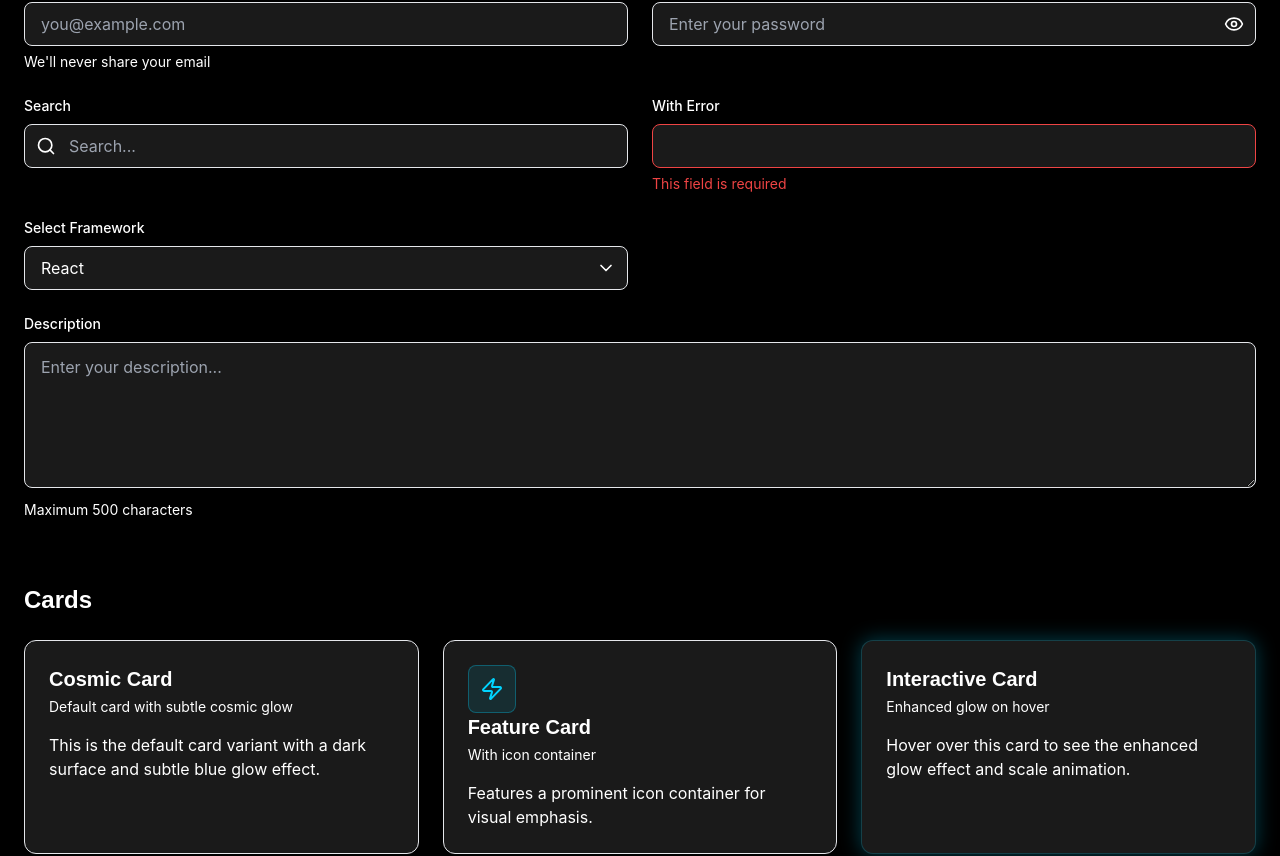
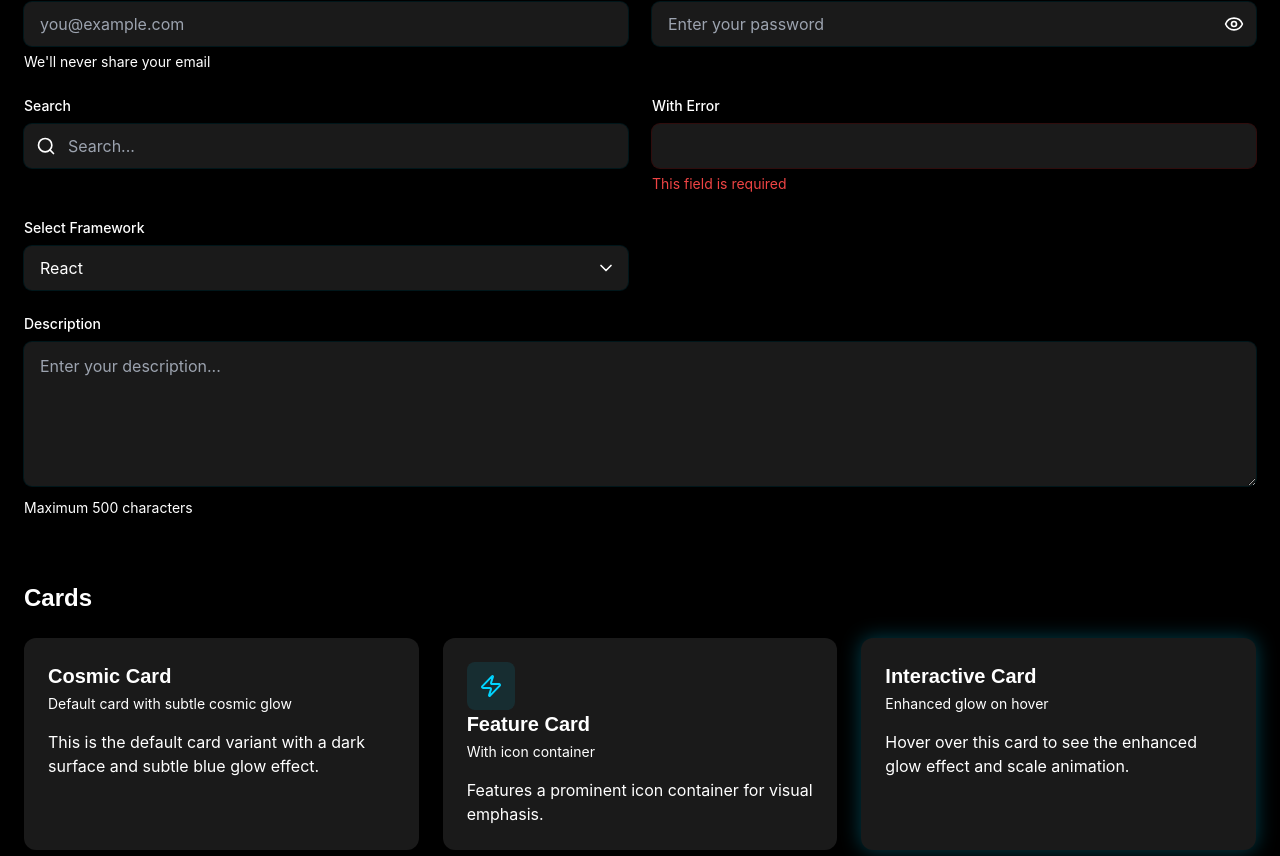
Before and after one commit to diegocconsolini/OrizonQA, a Next.js app: page /showcase in a window 1280 px wide. Shown: the part 779-1635 px from the top of the page. Built offline with nearby package versions, Linux system fonts and the light colour scheme.

Commit message:
Auto-commit: 2025-11-30 01:00:25

```diff
--- a/app/components/ui/Button.jsx
+++ b/app/components/ui/Button.jsx
@@ -34,10 +34,10 @@ export default function Button({
 
   // Variant styles
   const variants = {
-    primary: 'bg-primary hover:bg-primary-hover active:bg-primary-active text-black shadow-glow-primary hover:shadow-glow-primary-lg active:scale-95 focus:ring-primary',
-    secondary: 'bg-quantum hover:bg-quantum-light text-white shadow-[0_0_20px_rgba(106,0,255,0.3)] hover:shadow-[0_0_40px_rgba(106,0,255,0.5)] active:scale-95 focus:ring-quantum',
-    ghost: 'bg-transparent border border-primary text-primary hover:bg-primary/10 hover:shadow-glow-primary active:bg-primary/20 focus:ring-primary',
-    icon: 'bg-surface-dark text-primary border border-surface-hover-dark hover:bg-surface-hover-dark hover:shadow-glow-primary active:scale-95 focus:ring-primary',
+    primary: 'bg-primary hover:bg-primary-hover active:bg-primary-active text-black shadow-glow-primary hover:shadow-glow-primary-lg active:scale-[0.98] focus:ring-primary focus:ring-opacity-50',
+    secondary: 'bg-quantum hover:bg-quantum-light text-white shadow-[0_0_20px_rgba(106,0,255,0.3)] hover:shadow-[0_0_40px_rgba(106,0,255,0.5)] active:scale-[0.98] focus:ring-quantum focus:ring-opacity-50',
+    ghost: 'bg-transparent text-primary hover:bg-primary/10 hover:shadow-glow-primary active:bg-primary/15 focus:ring-primary focus:ring-opacity-30',
+    icon: 'bg-surface-dark text-primary hover:bg-surface-hover-dark hover:shadow-glow-primary active:scale-[0.98] focus:ring-primary focus:ring-opacity-30',
   };
 
   // Size styles
--- a/app/components/ui/Card.jsx
+++ b/app/components/ui/Card.jsx
@@ -28,12 +28,12 @@ export default function Card({
   // Base card styles
   const baseStyles = 'rounded-xl p-6 transition-all duration-200 ease-out';
 
-  // Variant styles
+  // Variant styles - borderless Interstellar style
   const variants = {
-    cosmic: 'bg-surface-dark border border-border-dark shadow-soft hover:shadow-glow-primary/50',
-    feature: 'bg-surface-dark border border-border-dark shadow-soft',
-    interactive: 'bg-surface-dark border border-primary/20 shadow-glow-primary hover:shadow-glow-primary-lg hover:scale-[1.02] cursor-pointer',
-    gradient: 'bg-gradient-surface border border-border-dark shadow-medium',
+    cosmic: 'bg-surface-dark shadow-soft hover:shadow-glow-primary/50',
+    feature: 'bg-surface-dark shadow-soft',
+    interactive: 'bg-surface-dark shadow-glow-primary hover:shadow-glow-primary-lg hover:scale-[1.02] cursor-pointer',
+    gradient: 'bg-gradient-surface shadow-medium',
   };
 
   // Hoverable enhancement (if variant is not already interactive)
@@ -115,14 +115,14 @@ export function CardFooter({ children, className = '', ...props }) {
  */
 export function CardIcon({ children, variant = 'primary', className = '', ...props }) {
   const variants = {
-    primary: 'bg-primary/10 border-primary/30 text-primary shadow-glow-primary/30',
-    accent: 'bg-accent/10 border-accent/30 text-accent shadow-glow-accent/30',
-    quantum: 'bg-quantum/10 border-quantum/30 text-quantum',
+    primary: 'bg-primary/10 text-primary shadow-glow-primary/30',
+    accent: 'bg-accent/10 text-accent shadow-glow-accent/30',
+    quantum: 'bg-quantum/10 text-quantum shadow-[0_0_20px_rgba(106,0,255,0.3)]',
   };
 
   return (
     <div
-      className={`w-12 h-12 rounded-lg flex items-center justify-center border ${variants[variant]} ${className}`}
+      className={`w-12 h-12 rounded-lg flex items-center justify-center ${variants[variant]} ${className}`}
       {...props}
     >
       {children}
--- a/app/components/ui/Input.jsx
+++ b/app/components/ui/Input.jsx
@@ -36,10 +36,10 @@ export default function Input({
   // Base input styles
   const baseStyles = 'w-full h-11 px-4 bg-surface-dark border rounded-lg font-secondary text-base text-white placeholder:text-text-muted-dark transition-all duration-200 ease-out disabled:opacity-50 disabled:cursor-not-allowed';
 
-  // Border styles (normal, focused, error)
+  // Border styles (normal, focused, error) - borderless Interstellar style
   const borderStyles = error
-    ? 'border-error focus:border-error focus:ring-2 focus:ring-error/50'
-    : 'border-border-dark focus:border-primary focus:ring-2 focus:ring-primary/50';
+    ? 'border-0 focus:ring-2 focus:ring-error/30 shadow-[0_0_0_1px_rgba(239,68,68,0.2)]'
+    : 'border-0 focus:ring-2 focus:ring-primary/30 shadow-[0_0_0_1px_rgba(0,212,255,0.1)]';
 
   // Icon padding adjustments
   const iconPaddingStyles = icon
--- a/app/components/ui/Modal.jsx
+++ b/app/components/ui/Modal.jsx
@@ -94,7 +94,7 @@ export default function Modal({
       {/* Modal Container */}
       <div
         ref={modalRef}
-        className={`relative w-full ${sizes[size]} bg-surface-dark border border-border-dark rounded-2xl shadow-xl overflow-hidden animate-scaleIn ${className}`}
+        className={`relative w-full ${sizes[size]} bg-surface-dark rounded-2xl shadow-xl overflow-hidden animate-scaleIn ${className}`}
         role="dialog"
         aria-modal="true"
         {...props}
--- a/app/components/ui/Select.jsx
+++ b/app/components/ui/Select.jsx
@@ -28,10 +28,10 @@ export default function Select({
   // Base select styles
   const baseStyles = 'w-full h-11 px-4 pr-10 bg-surface-dark border rounded-lg font-secondary text-base text-white appearance-none cursor-pointer transition-all duration-200 ease-out disabled:opacity-50 disabled:cursor-not-allowed';
 
-  // Border styles (normal, focused, error)
+  // Border styles (normal, focused, error) - borderless Interstellar style
   const borderStyles = error
-    ? 'border-error focus:border-error focus:ring-2 focus:ring-error/50'
-    : 'border-border-dark focus:border-primary focus:ring-2 focus:ring-primary/50';
+    ? 'border-0 focus:ring-2 focus:ring-error/30 shadow-[0_0_0_1px_rgba(239,68,68,0.2)]'
+    : 'border-0 focus:ring-2 focus:ring-primary/30 shadow-[0_0_0_1px_rgba(0,212,255,0.1)]';
 
   // Combine classes
   const selectClasses = `${baseStyles} ${borderStyles} ${className}`;
--- a/app/components/ui/Tag.jsx
+++ b/app/components/ui/Tag.jsx
@@ -35,29 +35,29 @@ export default function Tag({
   // Base styles
   const baseStyles = 'inline-flex items-center gap-1.5 font-secondary font-medium rounded-md transition-all duration-200 ease-out';
 
-  // Variant styles
+  // Variant styles - borderless Interstellar style
   const variants = {
     primary: outlined
-      ? 'bg-primary/10 border border-primary/30 text-primary'
+      ? 'bg-primary/10 text-primary'
       : 'bg-primary text-black',
     accent: outlined
-      ? 'bg-accent/10 border border-accent/30 text-accent'
+      ? 'bg-accent/10 text-accent'
       : 'bg-accent text-black',
     quantum: outlined
-      ? 'bg-quantum/10 border border-quantum/30 text-quantum'
+      ? 'bg-quantum/10 text-quantum'
       : 'bg-quantum text-white',
     success: outlined
-      ? 'bg-success/10 border border-success/30 text-success'
+      ? 'bg-success/10 text-success'
       : 'bg-success text-white',
     error: outlined
-      ? 'bg-error/10 border border-error/30 text-error'
+      ? 'bg-error/10 text-error'
       : 'bg-error text-white',
     warning: outlined
-      ? 'bg-warning/10 border border-warning/30 text-warning'
+      ? 'bg-warning/10 text-warning'
       : 'bg-warning text-black',
     neutral: outlined
-      ? 'bg-white/10 border border-white/20 text-white'
-      : 'bg-surface-hover-dark text-white border border-transparent',
+      ? 'bg-white/10 text-white'
+      : 'bg-surface-hover-dark text-white',
   };
 
   // Size styles
--- a/app/components/ui/Textarea.jsx
+++ b/app/components/ui/Textarea.jsx
@@ -27,10 +27,10 @@ export default function Textarea({
   // Base textarea styles
   const baseStyles = 'w-full px-4 py-3 bg-surface-dark border rounded-lg text-base text-white placeholder:text-text-muted-dark transition-all duration-200 ease-out disabled:opacity-50 disabled:cursor-not-allowed';
 
-  // Border styles (normal, focused, error)
+  // Border styles (normal, focused, error) - borderless Interstellar style
   const borderStyles = error
-    ? 'border-error focus:border-error focus:ring-2 focus:ring-error/50'
-    : 'border-border-dark focus:border-primary focus:ring-2 focus:ring-primary/50';
+    ? 'border-0 focus:ring-2 focus:ring-error/30 shadow-[0_0_0_1px_rgba(239,68,68,0.2)]'
+    : 'border-0 focus:ring-2 focus:ring-primary/30 shadow-[0_0_0_1px_rgba(0,212,255,0.1)]';
 
   // Font styles
   const fontStyles = monospace ? 'font-mono' : 'font-secondary';
```
Also changed, not shown: 1 other file (tests, documents, lock files or other folders).
